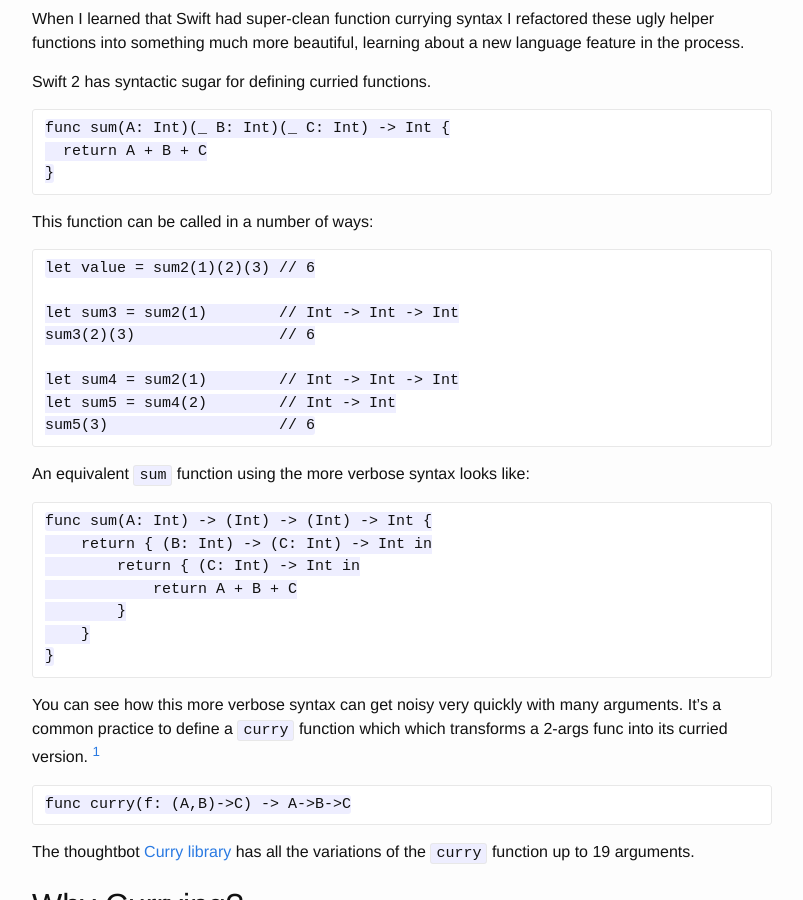
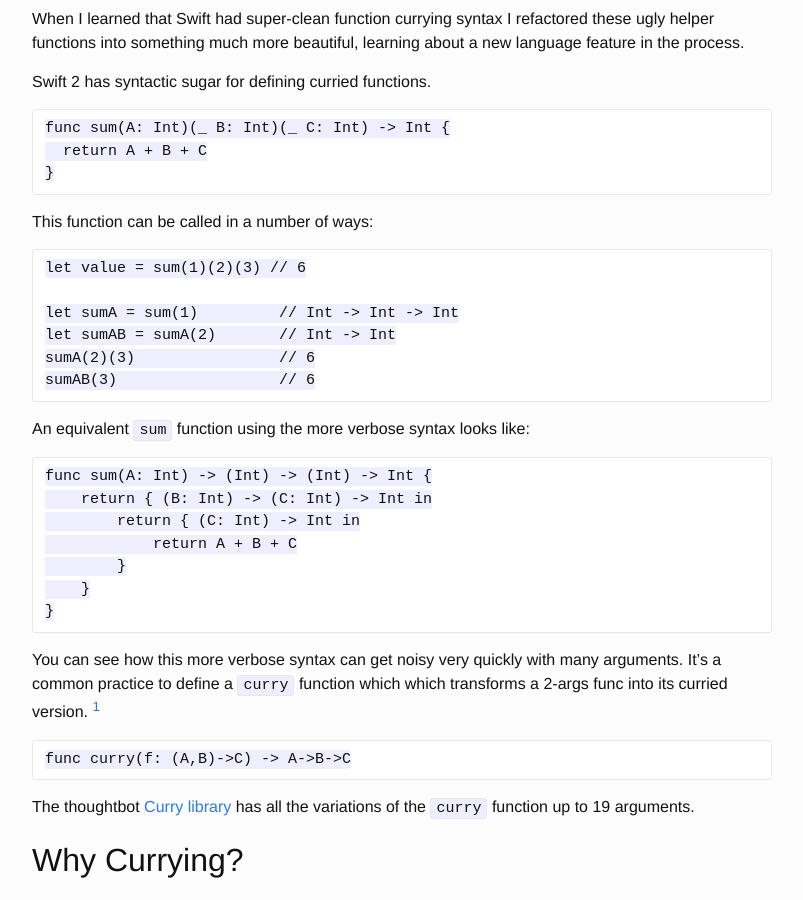
Before and after one commit to phatblat/reflog, a Jekyll site: the page built from www/_posts/2016-04-29-testing-iboutlets-and-ibactions-with-curried-functions-in-swift.markdown, in a window 1280 px wide and 900 px high, scrolled down 1418 px. Shown: the whole window, without its empty margins (238-1041 px from the left). Built offline with Jekyll 4.4.1, drawn with Linux system fonts in a browser that asks for light colours; emoji names are drawn with the system emoji font.

Commit message:
Revise simple curried function usage example

````diff
--- a/www/_posts/2016-04-29-testing-iboutlets-and-ibactions-with-curried-functions-in-swift.markdown
+++ b/www/_posts/2016-04-29-testing-iboutlets-and-ibactions-with-curried-functions-in-swift.markdown
@@ -38,14 +38,12 @@ func sum(A: Int)(_ B: Int)(_ C: Int) -> Int {
 This function can be called in a number of ways:
 
 ```
-let value = sum2(1)(2)(3) // 6
+let value = sum(1)(2)(3) // 6
 
-let sum3 = sum2(1)        // Int -> Int -> Int
-sum3(2)(3)                // 6
-
-let sum4 = sum2(1)        // Int -> Int -> Int
-let sum5 = sum4(2)        // Int -> Int
-sum5(3)                   // 6
+let sumA = sum(1)         // Int -> Int -> Int
+let sumAB = sumA(2)       // Int -> Int
+sumA(2)(3)                // 6
+sumAB(3)                  // 6
 ```
 
 An equivalent `sum` function using the more verbose syntax looks like:
````
